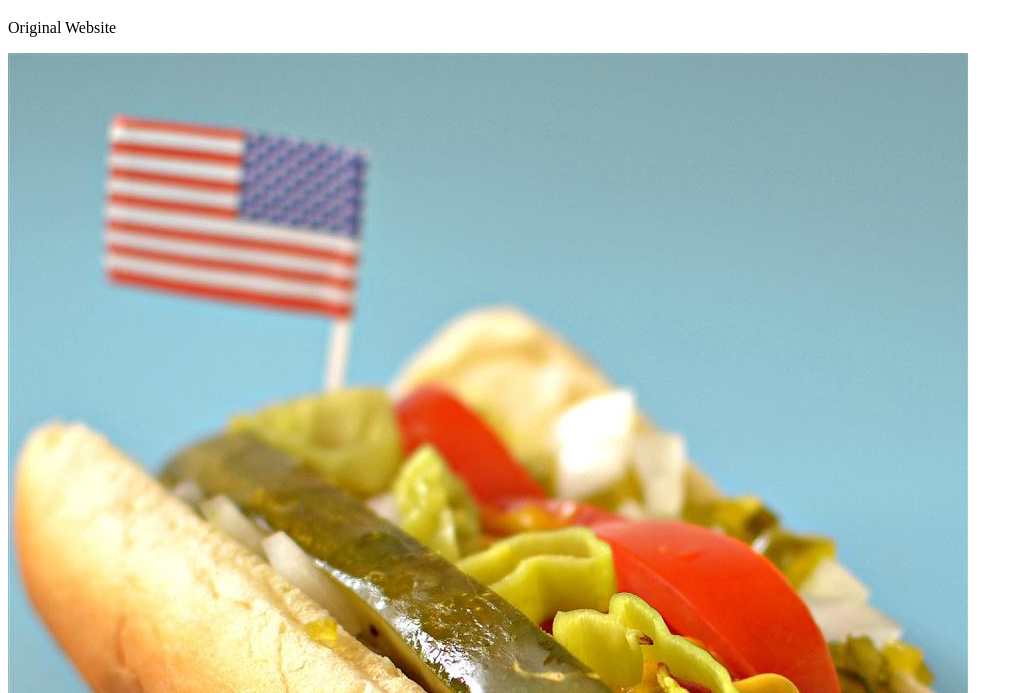
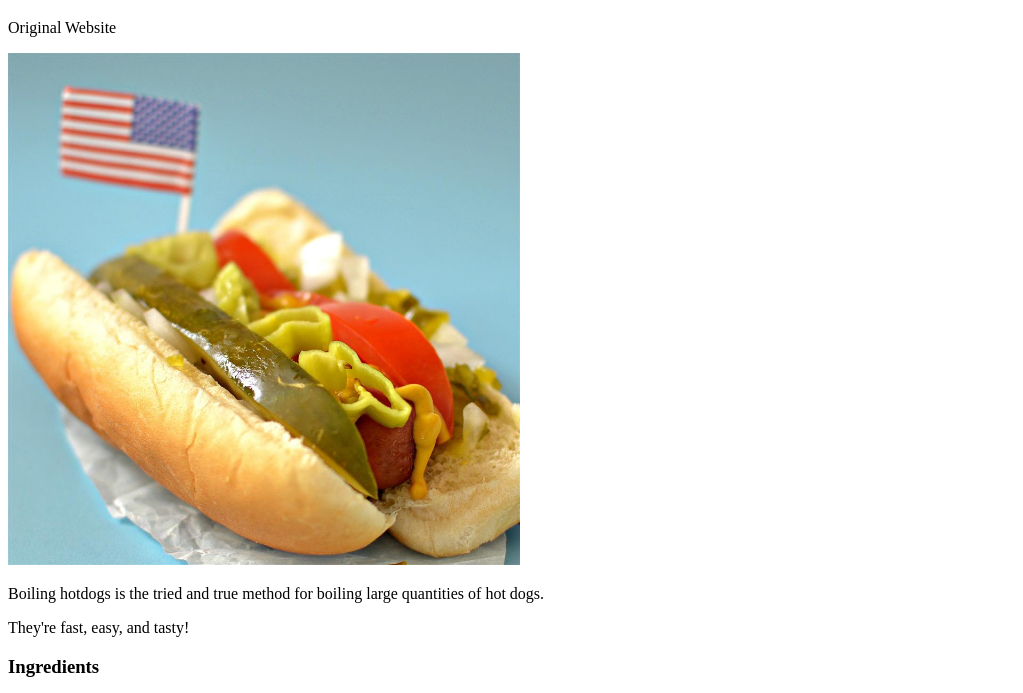
Before and after one commit to Nicolax0/odin-recipies, a plain HTML site: page hotdog.html in a window 1280 px wide. Shown: the part 61-754 px from the top of the page, without its empty margins (0-1023 px from the left). Drawn offline with Linux system fonts and the light colour scheme.

Commit message:
Changed size of hotdog image

```diff
--- a/hotdog.html
+++ b/hotdog.html
@@ -8,7 +8,7 @@
     <body>
         <h1>Hotdogs</h1>
         <p><a href="https://www.allrecipes.com/article/how-to-cook-hot-dogs/"></a>Original Website</p>
-        <img src="pictures/hdog.jpg" alt="Everything hotdog">
+        <img src="pictures/hdog.jpg" alt="Everything hotdog" width="512" height="512">
 
         <!--Description-->
         <p>Boiling hotdogs is the tried and true method for boiling large quantities of hot dogs.</p>
```
